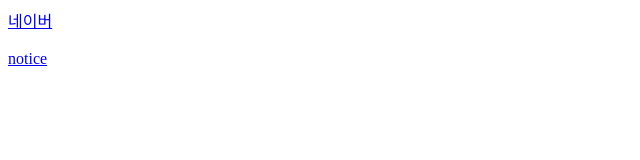
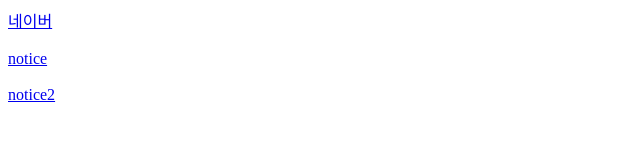
Before and after one commit to adsa77/adsa77.github.io, a plain HTML site: page index.html in a window 1280 px wide. Shown: the full height of the page, 0-640 px from the left. Drawn offline with Linux system fonts and the light colour scheme.

Commit message:
Update index.html

```diff
--- a/index.html
+++ b/index.html
@@ -4,6 +4,9 @@
 
 <a href="http://www.naver.com">네이버</a><br/><br/>
 <a href="http://adsa77.github.io/notice">notice</a><br/><br/>
+<a href="http://adsa77/adsa77.github.io/blob/main/notice">notice2</a><br/><br/>
+
+
 
 
 </html>
```
